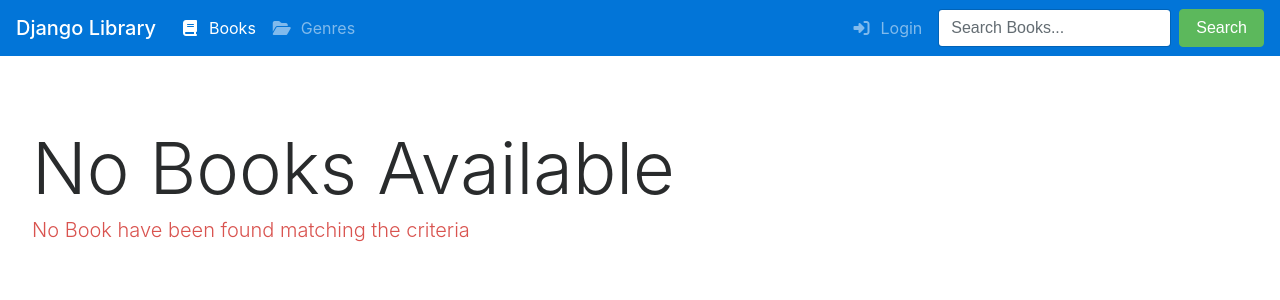
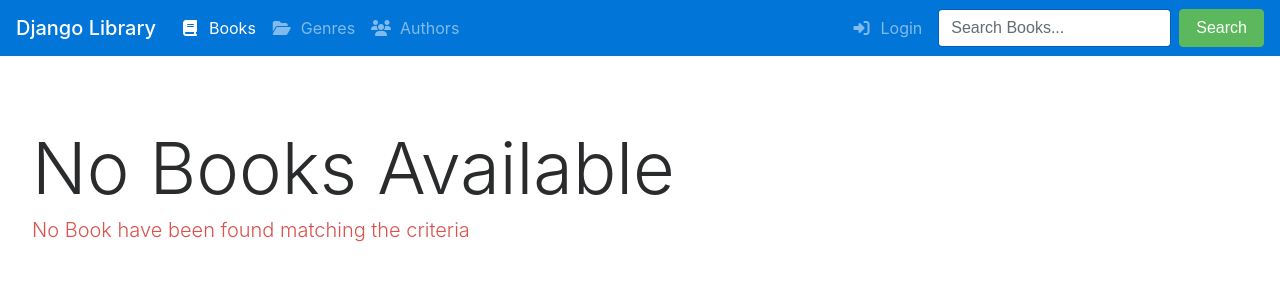
Before and after one commit to Jackevansevo/DjangoLibrary, a Django app: page /books/ in a window 1280 px wide. Shown: the top 300 px of the page. Run offline with Django 3.2, Linux system fonts and the light colour scheme; data that the repository does not hold is empty; parts of the project's set-up code (start-up, migrations or seed data) failed here and were passed over; some libraries are stand-ins or nearby versions.

Commit message:
link to author view in navbar

```diff
--- a/books/templates/base.html
+++ b/books/templates/base.html
@@ -35,13 +35,19 @@
                             <i class="fa fa-book fa-fw" aria-hidden="true"></i>&nbsp; Books
                         </a>
                     </li>
-
                     {% url 'books:genre-list' as url %}
                     <li class="nav-item {% if request.path == url %} active {% endif %}">
                         <a class="nav-link" href="{{ url }}">
                             <i class="fa fa-folder-open fa-fw" aria-hidden="true"></i>&nbsp; Genres
                         </a>
                     </li>
+                    {% url 'books:author-list' as url %}
+                    <li class="nav-item {% if request.path == url %} active {% endif %}">
+                        <a class="nav-link" href="{{ url }}">
+                            <i class="fa fa-users fa-fw" aria-hidden="true"></i>&nbsp; Authors
+                        </a>
+                    </li>
+                    <li class="nav-item {% if request.path == url %} active {% endif %}">
                     {% if request.user.is_authenticated %}
                         {% url 'books:book-create' as url %}
                         <li class="nav-item {% if request.path == url %} active {% endif %}">
```
